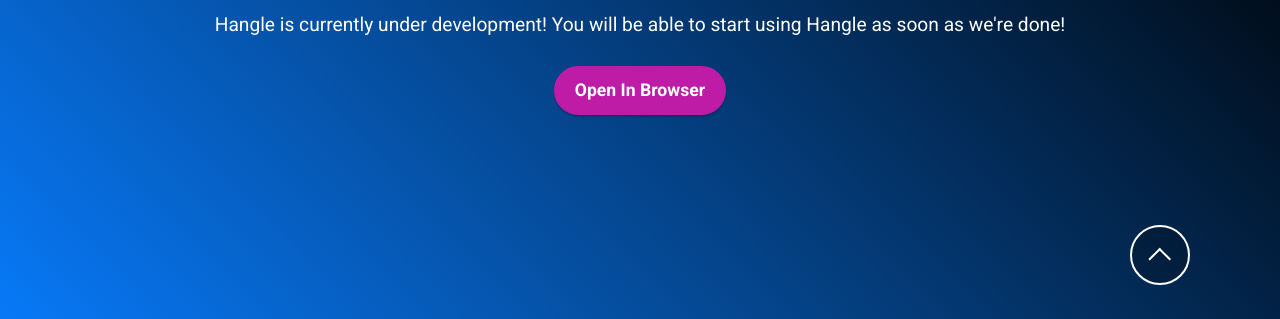
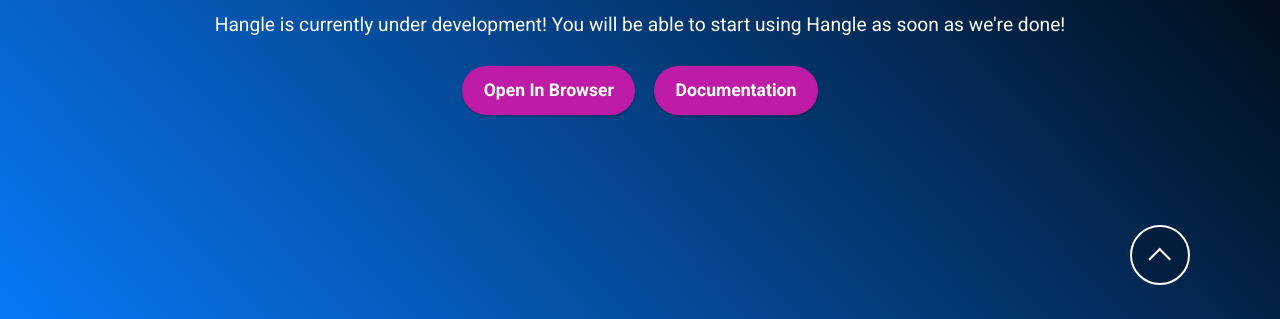
Before and after one commit to Clay-Devs/hangle-home, a website: page index.html in a window 1280 px wide. Shown: the part 481-800 px from the top of the page. Drawn offline with Linux system fonts and the light colour scheme; files whose address does not match are found by name.

Commit message:
add docs

```diff
--- a/index.html
+++ b/index.html
@@ -70,7 +70,7 @@
                 <h1 class="mbr-section-title mbr-fonts-style mbr-white mb-3 display-1"><strong>Meet Hangle, A Modern &amp; Fast Way To Communicate.</strong></h1>
 
                 <p class="mbr-text mbr-fonts-style mbr-white display-7">Hangle is currently under development! You will be able to start using Hangle as soon as we're done!</p>
-                <div class="mbr-section-btn mt-3"><a class="btn btn-primary display-4" href="https://app.hangle.me">Open In Browser</a></div>
+                <div class="mbr-section-btn mt-3"><a class="btn btn-primary display-4" href="//app.hangle.me">Open In Browser</a> <a class="btn btn-primary display-4" href="//docs.hangle.me">Documentation</a></div>
             </div>
         </div>
     </div>
```
